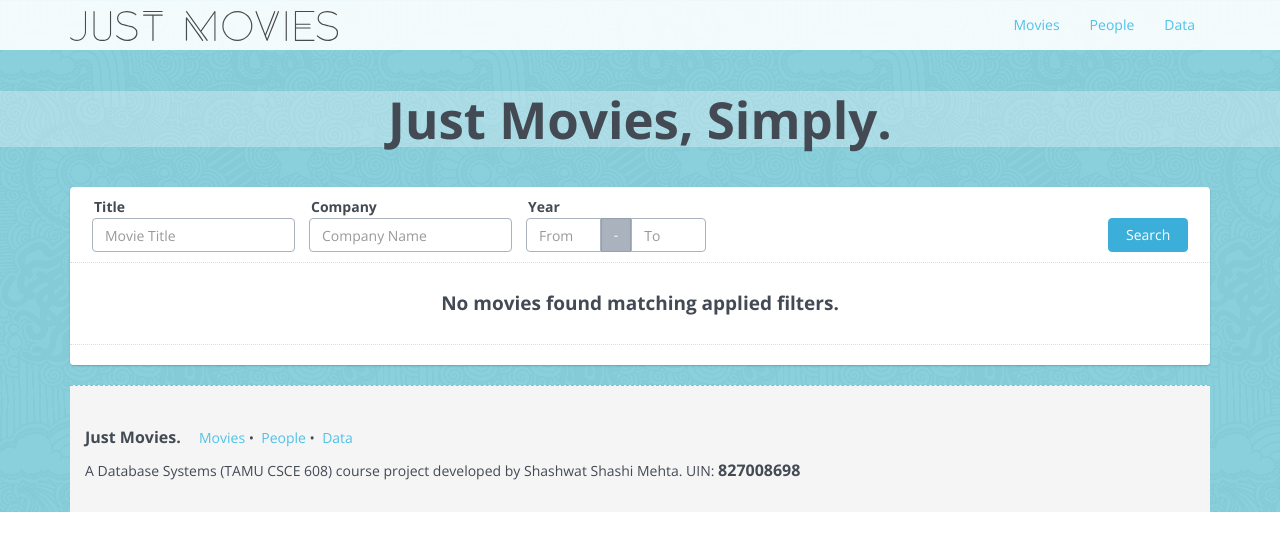
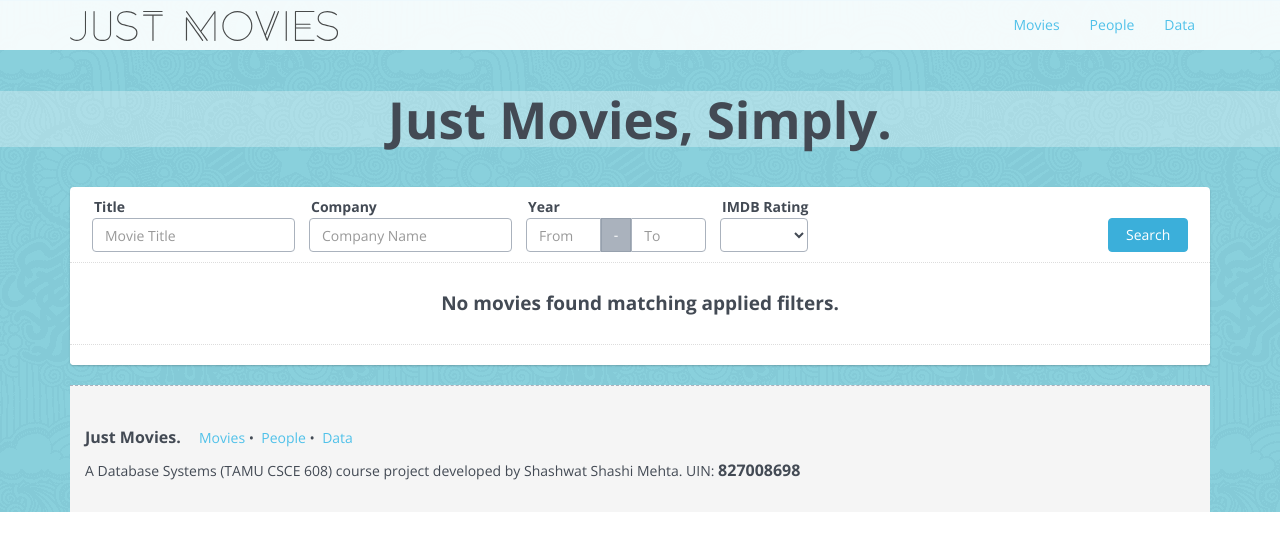
Before and after one commit to shashwatblack/justmovies, a Django app: template templates/justmovies/index.html in a window 1280 px wide. Shown: the top 551 px of the page. Run offline with Django 3.2, Linux system fonts and the light colour scheme; the template is opened without the code that fills it, so the values that code supplies are empty.

Commit message:
Added ability to filter by imdb rating.

```diff
--- a/templates/justmovies/index.html
+++ b/templates/justmovies/index.html
@@ -74,6 +74,18 @@
                                     <input type="text" class="form-control" name="year_lte"
                                            placeholder="To" value="{{filters.year_lte}}">
                                 </div>
+                            </div>
+                            <div class="col">
+                                <label>IMDB Rating</label>
+                                <select class="form-control" name="imdb_rating">
+                                    {% for rating in ratings %}
+                                        <option value="{{rating.value}}"
+                                                {% if rating.value == filters.imdb_rating %}selected{% endif %}>
+                                            {{ rating.display }}
+                                        </option>
+                                    {% endfor %}
+
+                                </select>
                             </div>
                             <div class="col" style="margin-left: auto;">
                                 <label>&nbsp;</label>
--- a/utils/db_utils.py
+++ b/utils/db_utils.py
@@ -121,6 +121,8 @@ class DatabaseUtils():
             conditions.append(sql.SQL("year >= {0} ").format(sql.Literal(filters["year_gte"])))
         if "year_lte" in filters and len(filters["year_lte"]):
             conditions.append(sql.SQL("year <= {0} ").format(sql.Literal(filters["year_lte"])))
+        if "imdb_rating" in filters and len(filters["imdb_rating"]):
+            conditions.append(sql.SQL("imdb_rating >= {0} ").format(sql.Literal(filters["imdb_rating"])))
 
         # let's first get the counts
         query = sql.SQL("SELECT count(*) FROM movie WHERE {0};").format(
```
Also changed, not shown: justmovies/views.py (+6 -3 lines), utils/enums.py (added, +17 -0 lines).
